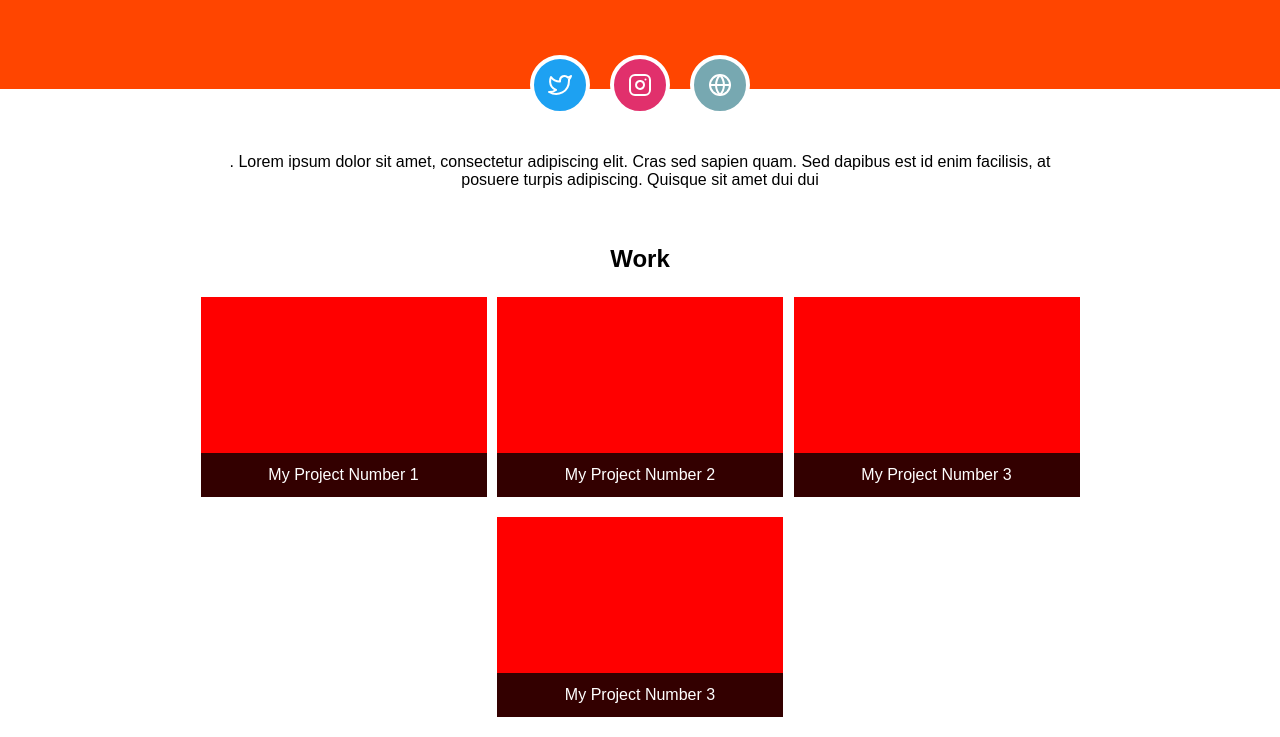
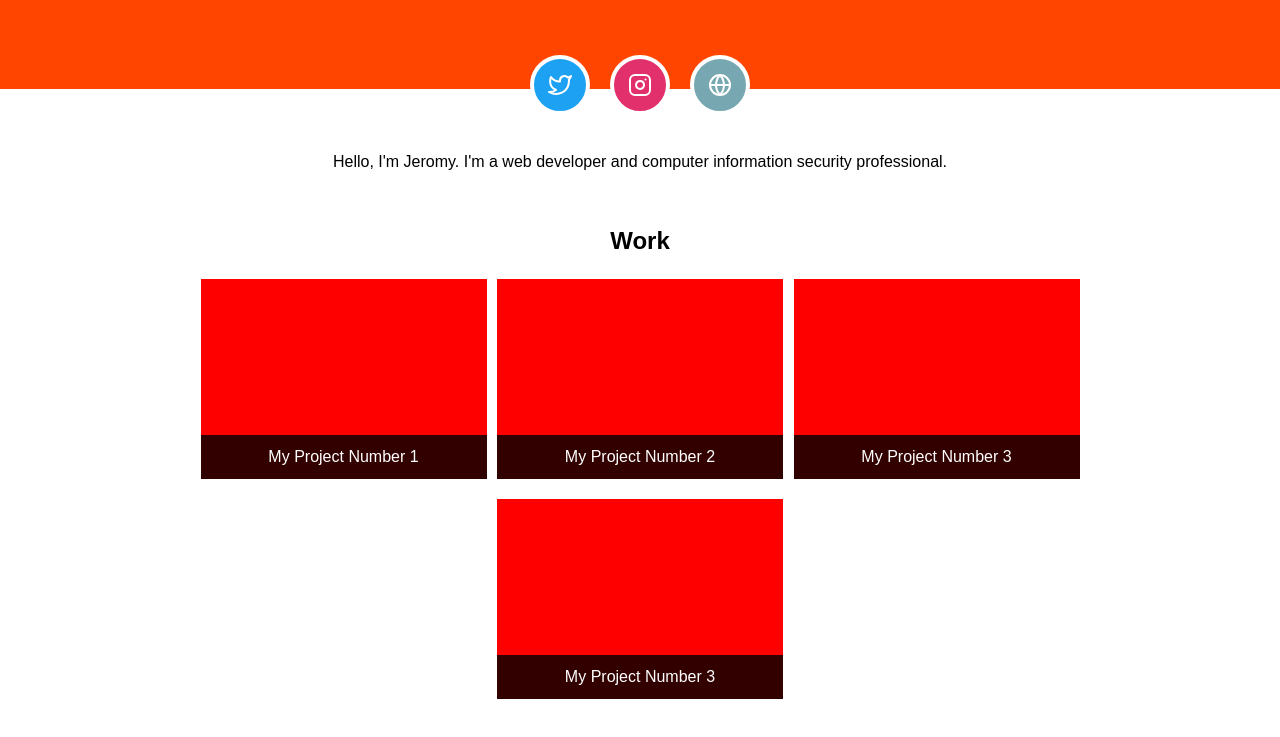
Before and after one commit to rungermy/personalsite, a plain HTML site: page index.html in a window 1280 px wide. Shown: the part 186-923 px from the top of the page. Drawn offline with Linux system fonts and the light colour scheme.

Commit message:
Updated the about me section

```diff
--- a/index.html
+++ b/index.html
@@ -30,8 +30,7 @@
   <!-- About You -->
   <main>
     <section class="about">
-      <p>. Lorem ipsum dolor sit amet, consectetur adipiscing elit. Cras sed sapien quam. Sed dapibus est id enim facilisis,
-        at posuere turpis adipiscing. Quisque sit amet dui dui
+      <p> Hello, I'm Jeromy. I'm a web developer and computer information security professional.
       </p>
     </section>
     <!-- Your Projects -->
```
